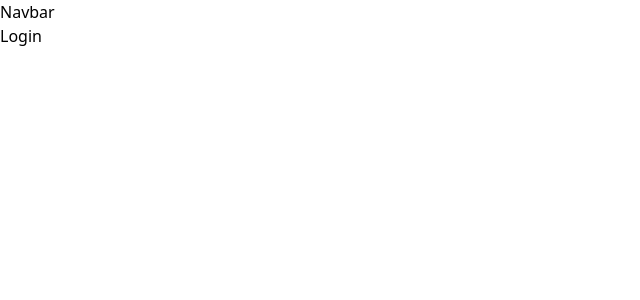
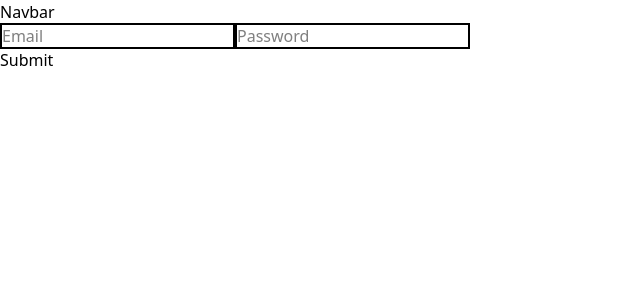
Before and after one commit to anish1108/chat_MERN, a React (Vite) app in the folder frontend/: page /login in a window 1280 px wide. Shown: the top 300 px of the page, without its empty margins (0-640 px from the left). Built offline with nearby package versions, Linux system fonts and the light colour scheme; the HTML template or start-up script is replaced by a standard one.

Commit message:
completed login

```diff
--- a/frontend/src/pages/Login.jsx
+++ b/frontend/src/pages/Login.jsx
@@ -1,9 +1,44 @@
-import React from 'react'
+import React, { useState } from 'react'
+import Input from '../components/Input'
+import Button from '../components/Button';
+import axios from 'axios';
 
 function Login() {
-  return (
-    <div>Login</div>
-  )
+    const [email, setEmail] = useState("");
+    const [password, setPassword] = useState("");
+
+    async function loginhandler(e){
+        e.preventDefault();
+        try {
+            const response = await axios.post("http://localhost:3000/login",{
+                email,
+                password
+            },{
+                headers: {
+                    "Content-Type": "application/json"
+                }
+            })
+
+            if(response){
+                console.log(`response is ${response.data}`)
+                alert(`You are logged in as ${email}`)
+            }
+        } catch (error) {
+            console.log(error)
+            alert("login failed")
+        }
+    }
+
+    return (
+        <div>
+            <form onSubmit={loginhandler}>
+                <Input placeholder="Email" value={email} onchange={(e) => setEmail(e.target.value)} />
+                <Input placeholder="Password" value={password} onchange={(e) => setPassword(e.target.value)} />
+                <Button name="Submit" type="submit" />
+            </form>
+
+        </div>
+    )
 }
 
 export default Login
```
Also changed, not shown: 2 other files (tests, documents, lock files or other folders).
